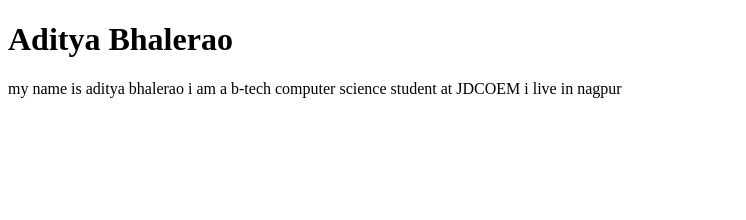
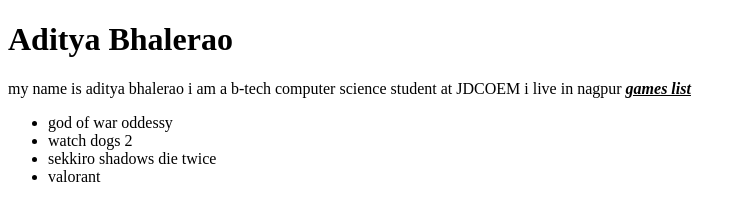
Before and after one commit to Adicoder24hr/Aditya_Bhalerao, a plain HTML site: page index.html in a window 1280 px wide. Shown: the whole page, without its empty margins (0-746 px from the left). Drawn offline with Linux system fonts and the light colour scheme.

Commit message:
fourth commit

```diff
--- a/index.html
+++ b/index.html
@@ -8,5 +8,12 @@
 <body>
     <h1>Aditya Bhalerao</h1>
     my name is aditya bhalerao i am a b-tech computer science student at JDCOEM i live in nagpur
+    <b><i><u> games list </u></i></b>
+    <ul>
+        <li>god of war oddessy</li>
+        <li>watch dogs 2</li>
+        <li>sekkiro shadows die twice</li>
+        <li>valorant</li>
+    </ul>
 </body>
 </html>
```
